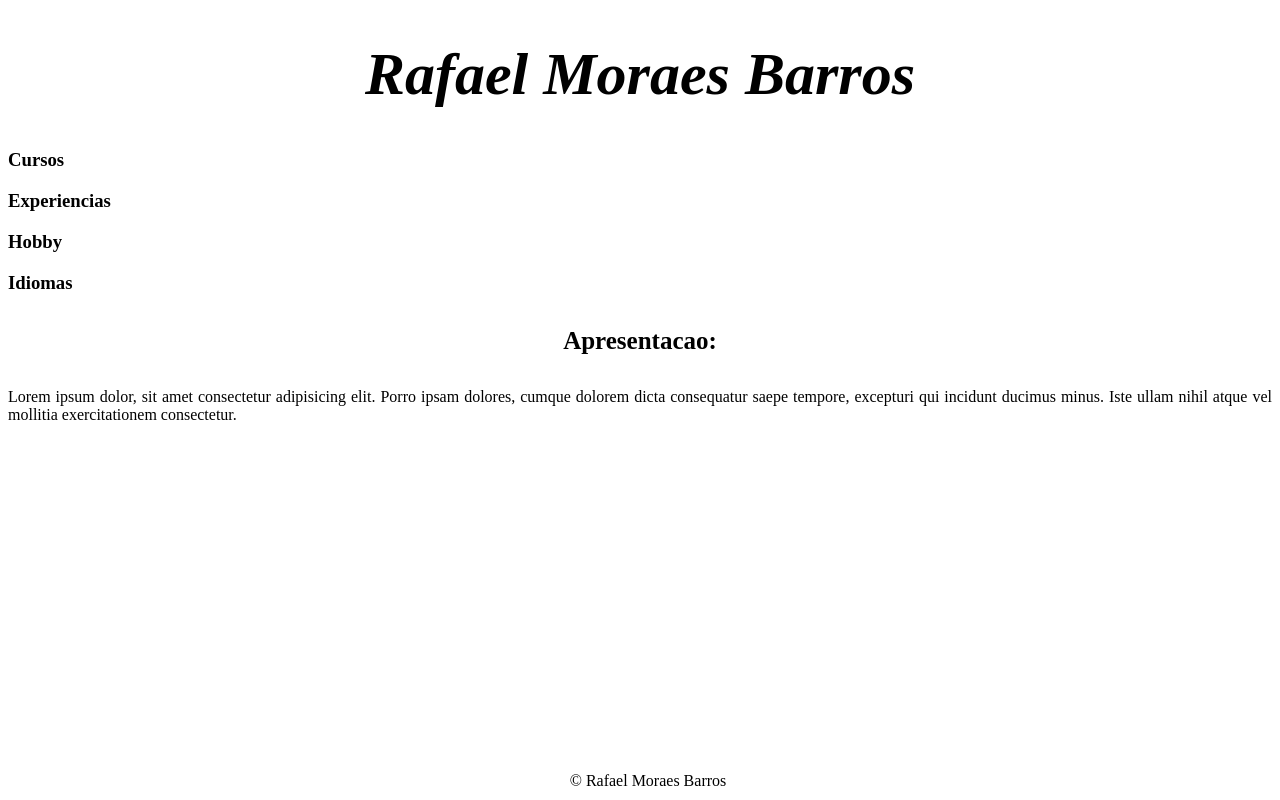
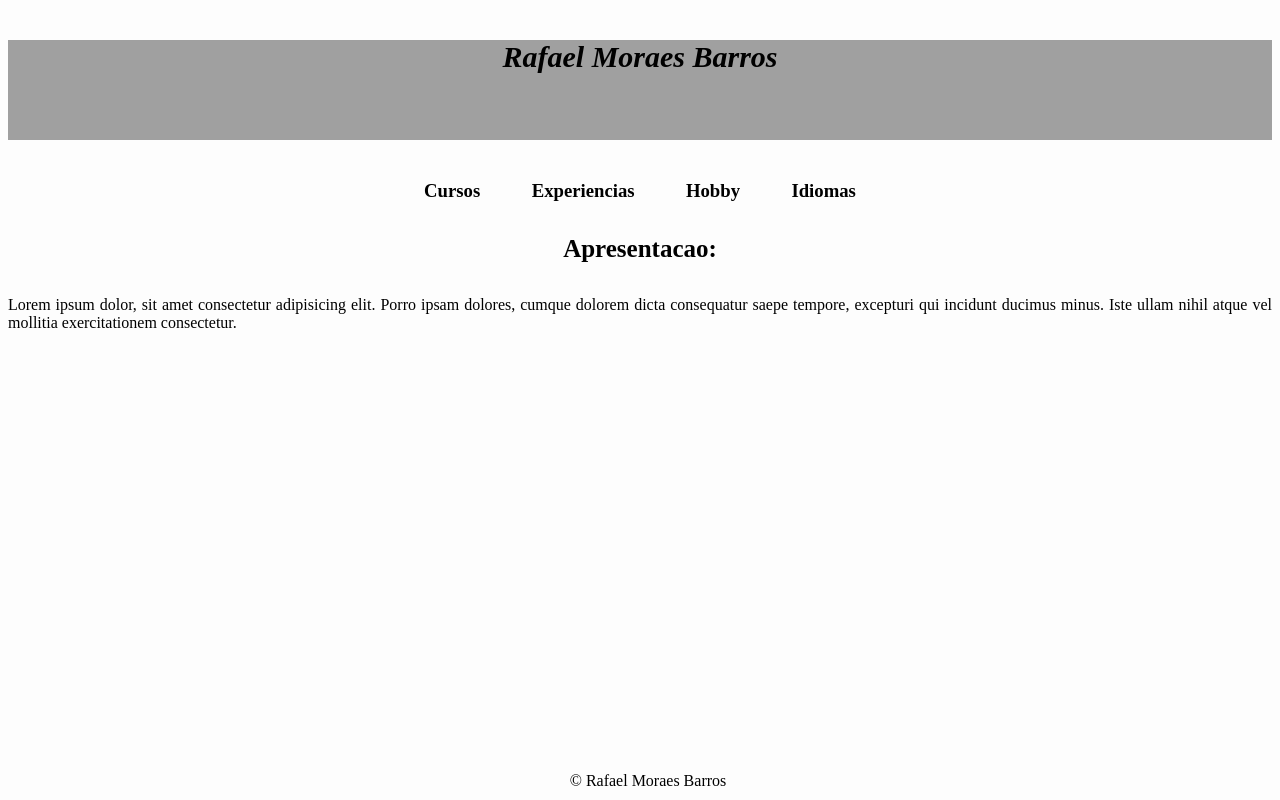
Before and after one commit to rafa-moraes/CV-Rafa, a plain HTML site: page rmb.html in a window 1280 px wide. Drawn offline with Linux system fonts and the light colour scheme.

Commit message:
Update doc Base

```diff
--- a/pagestyle.css
+++ b/pagestyle.css
@@ -1,20 +1,36 @@
 
 body {
-    background-color: rgb(255, 255, 255);
+    background-color: rgb(253, 253, 253);
 
 
 
 }
 
 header {
-
-    text-align: center;
     font: italic 30px normal;
     color:black;
+    text-align: center;
+
+}
+
+#box{
+
+
+    background-color: rgba(128, 128, 128, 0.74);
+    height: 100px;
+    position: relative;
+    width: auto;
+
 
 
 }
 
+#descricoes {
+
+    text-align: center;
+
+
+}
 #presentation {
     text-align: center;
     font-size: 25px
--- a/rmb.html
+++ b/rmb.html
@@ -8,35 +8,34 @@
 <link rel="stylesheet" href="pagestyle.css">
 
 
-
 </head>
 
 <body>
+
     <Header>
- <h1>Rafael Moraes Barros</h1>
+ <h4 id="box">Rafael Moraes Barros</h4>
 
 
 </Header>
 
 </body>
 
-<h3> Cursos
-
-</h3>
-<h3>
-Experiencias
-</h3>
-<h3>
-Hobby
-</h3>
-<h3> Idiomas
-
-</h3>
+<h3 id="descricoes"> Cursos &emsp; &emsp; Experiencias &emsp; &emsp; Hobby &emsp; &emsp; Idiomas </h3>
 
 <h4 id="presentation">Apresentacao: </h4>
 <p id="presentationText">Lorem ipsum dolor, sit amet consectetur adipisicing elit. Porro ipsam dolores, cumque dolorem dicta consequatur saepe tempore, excepturi qui incidunt ducimus minus. Iste ullam nihil atque vel mollitia exercitationem consectetur.</p>
 
 
+<script>
+
+
+
+
+
+
+
+
+</script>
 
 <footer>
 
```
Also changed, not shown: cursos.html (added, +12 -0 lines), experiencias.html (added, +12 -0 lines).
